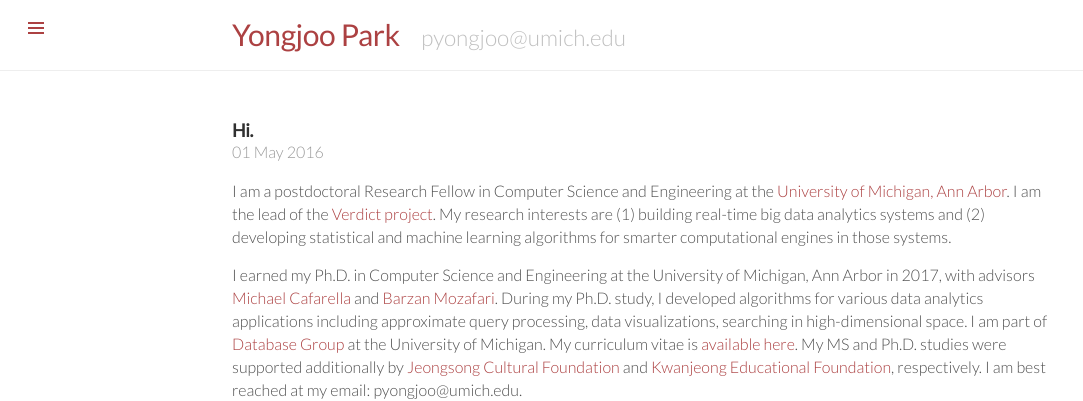
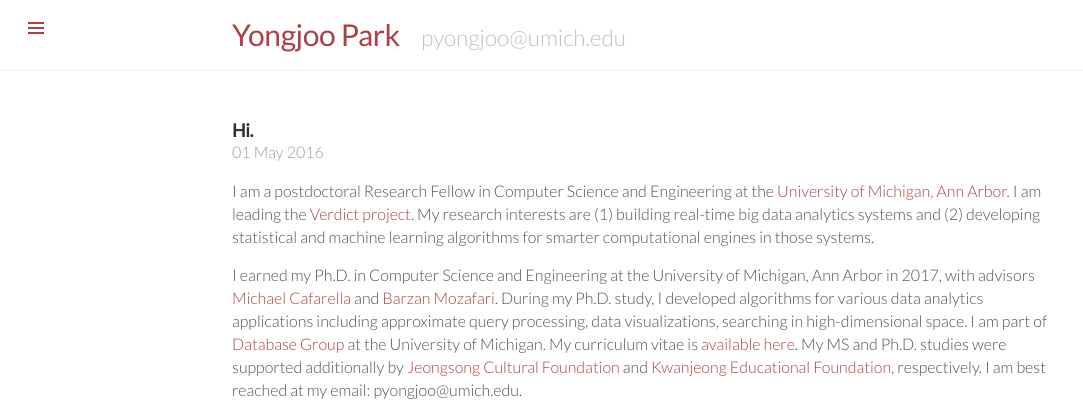
Before and after one commit to pyongjoo/pyongjoo.github.io, a Jekyll site: the page built from _intro/2016-05-01-hi.md, in a window 1280 px wide. Shown: the top 401 px of the page, without its empty margins (0-1083 px from the left). Built offline with Jekyll 4.4.1, drawn with Linux system fonts in a browser that asks for light colours.

Commit message:
Update 2016-05-01-hi.md

```diff
--- a/_intro/2016-05-01-hi.md
+++ b/_intro/2016-05-01-hi.md
@@ -4,6 +4,6 @@ title: Hi.
 ---
 
 I am a postdoctoral Research Fellow in Computer Science and Engineering at the [University of
-Michigan, Ann Arbor](http://cse.umich.edu/). I am the lead of the [Verdict project](http://verdictdb.org/). My research interests are (1) building real-time big data analytics systems and (2) developing statistical and machine learning algorithms for smarter computational engines in those systems.
+Michigan, Ann Arbor](http://cse.umich.edu/). I am leading the [Verdict project](http://verdictdb.org/). My research interests are (1) building real-time big data analytics systems and (2) developing statistical and machine learning algorithms for smarter computational engines in those systems.
 
 I earned my Ph.D. in Computer Science and Engineering at the University of Michigan, Ann Arbor in 2017, with advisors [Michael Cafarella](http://web.eecs.umich.edu/~michjc/) and [Barzan Mozafari](http://web.eecs.umich.edu/~mozafari/). During my Ph.D. study, I developed algorithms for various data analytics applications including approximate query processing, data visualizations, searching in high-dimensional space. I am part of [Database Group](http://dbgroup.eecs.umich.edu/) at the University of Michigan. My curriculum vitae is [available here]({{ site.url }}/resources/YongjooParkCV2017.pdf). My MS and Ph.D. studies were supported additionally by [Jeongsong Cultural Foundation](http://www.jeongsong.co.kr/) and [Kwanjeong Educational Foundation](http://en.ikef.or.kr/), respectively. I am best reached at my email: pyongjoo@umich.edu.
```
